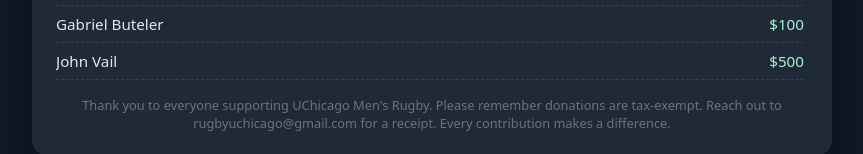
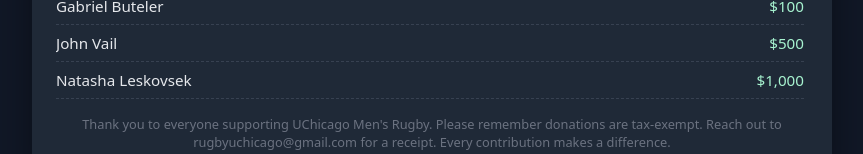
Before and after one commit to abuteler26/UChicago-Rugby-Donations, a plain HTML site: page index.html in a window 1280 px wide. Shown: the part 571-725 px from the top of the page, without its empty margins (208-1071 px from the left). Drawn offline with Linux system fonts and the light colour scheme.

Commit message:
Update 9 index.html

```diff
--- a/index.html
+++ b/index.html
@@ -174,6 +174,7 @@
       { name: "Peter & Suzanne Baldwin", amount: 1000 },
       { name: "Gabriel Buteler", amount: 100 },
       { name: "John Vail", amount: 500 },
+      { name: "Natasha Leskovsek", amount: 1000 },
       // Add more donors here:
       // { name: "New Donor", amount: 300 },
     ];
```
